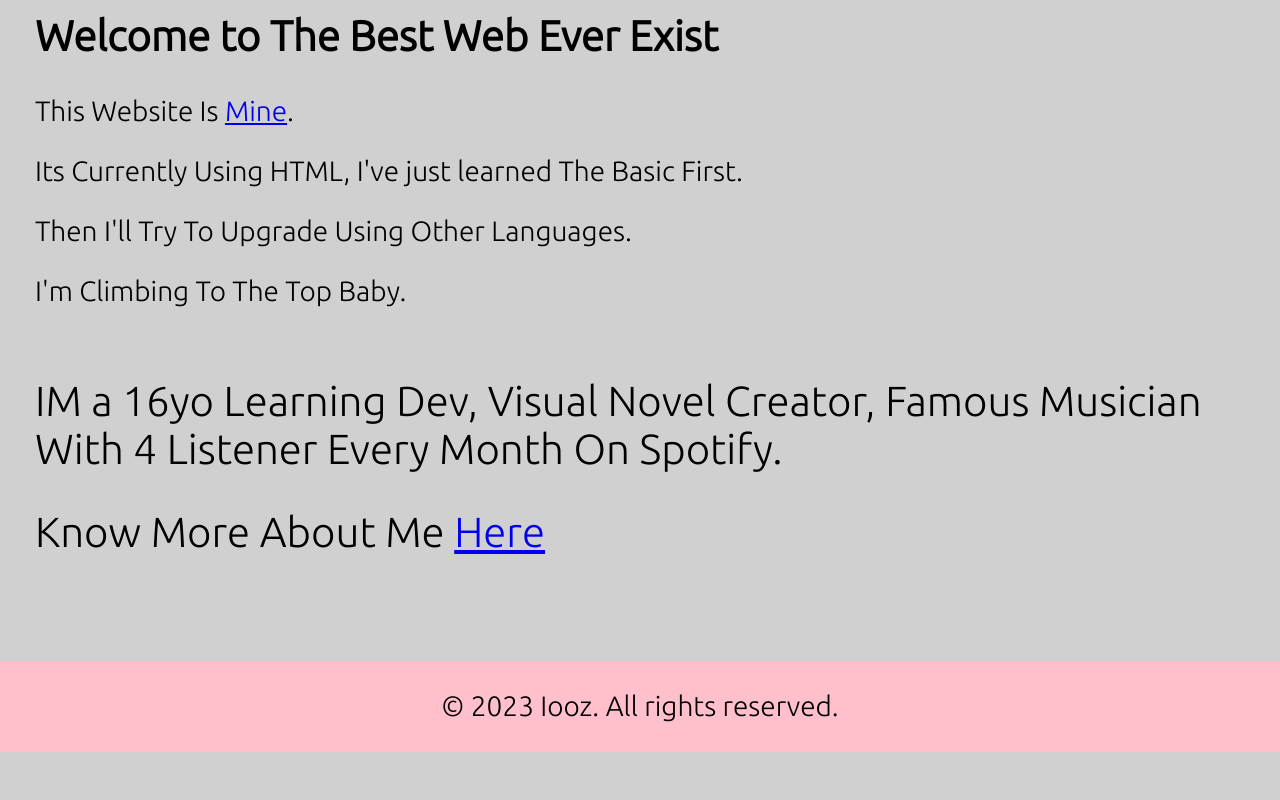
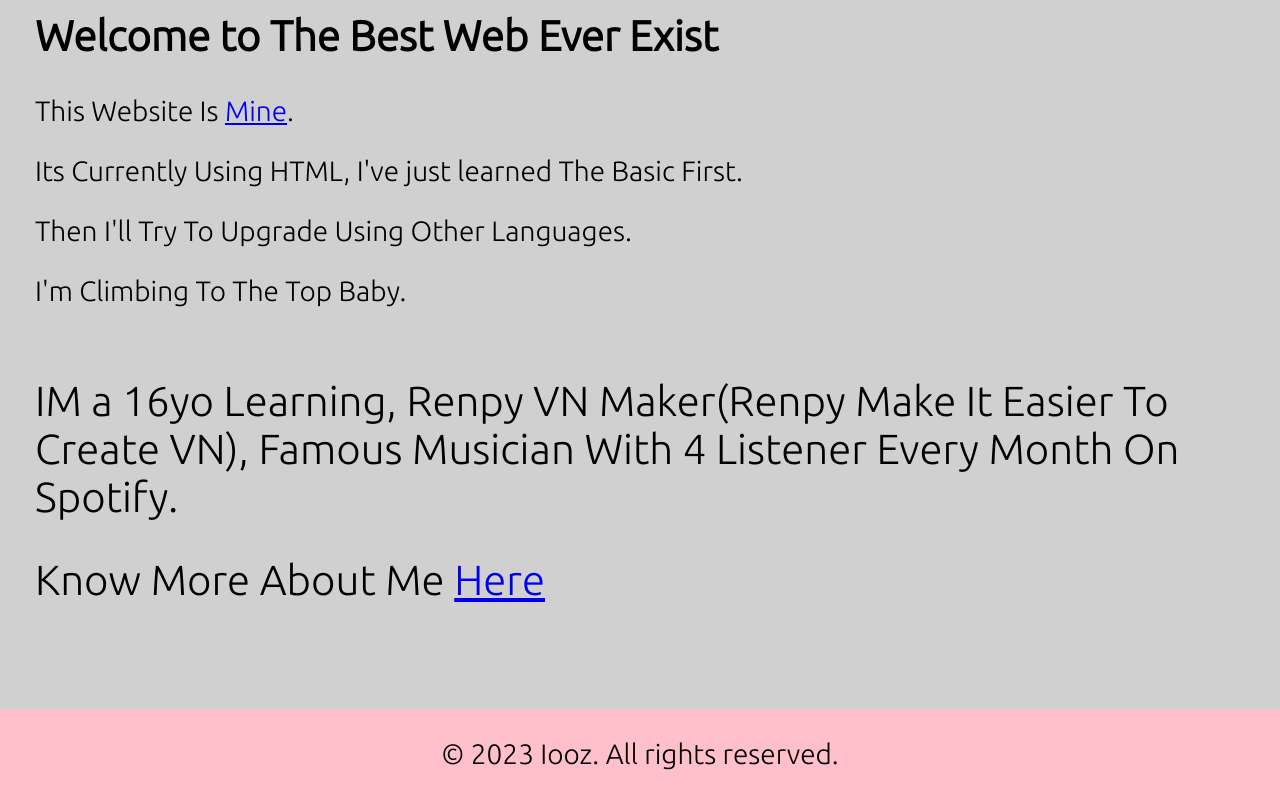
Before and after one commit to iooz/iooz, a plain HTML site: page index.html in a window 1280 px wide. Shown: the part 867-1667 px from the top of the page. Before the commit the page ends 1619 px from the top, so only its background shows below. Drawn offline with Linux system fonts and the light colour scheme; a script that the page names is missing; a web font is replaced by a local one.

Commit message:
Update index.html

```diff
--- a/index.html
+++ b/index.html
@@ -37,7 +37,7 @@
 
     <section id="littleaboutme">
       <h2 class="abtme">
-        IM a 16yo Learning Dev, Visual Novel Creator, Famous Musician With 4 Listener Every Month On Spotify.
+        IM a 16yo Learning, Renpy VN Maker(Renpy Make It Easier To Create VN), Famous Musician With 4 Listener Every Month On Spotify.
       </h2>
       <p>
         <h2 class="abtme">
```
